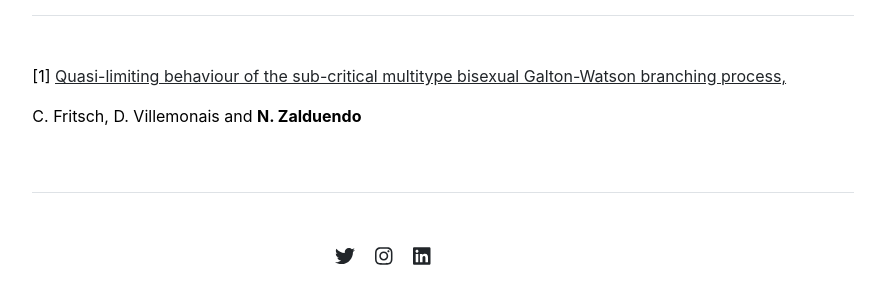
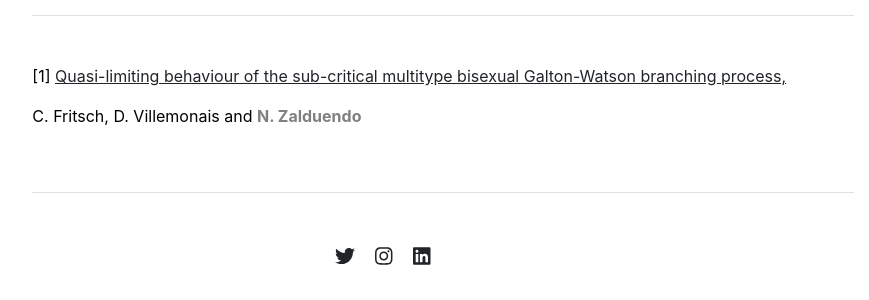
Before and after one commit to nzalduendo/nzalduendo.github.io, a Jekyll site: the page built from publications.md, in a window 1280 px wide. Shown: the part 386-686 px from the top of the page, without its empty margins (197-1066 px from the left). Built offline with Jekyll 4.4.1, drawn with Linux system fonts in a browser that asks for light colours.

Commit message:
Update publications.html
change color of my name to grey

```diff
--- a/_includes/publications.html
+++ b/_includes/publications.html
@@ -27,7 +27,7 @@
           <p><b>N. Zalduendo</b></p>
         {% else %}
           <p>{{ item.number }}<a href="{{ item.url }}">{{ item.name }}</a></p>
-          <p>{{ item.contributors }} and <b>N. Zalduendo</b></p>
+          <p>{{ item.contributors }} and <b><font color="#808080">N. Zalduendo</font></b></p>
         {% endif %}
       {% endfor %}
     {% endif %}
```
